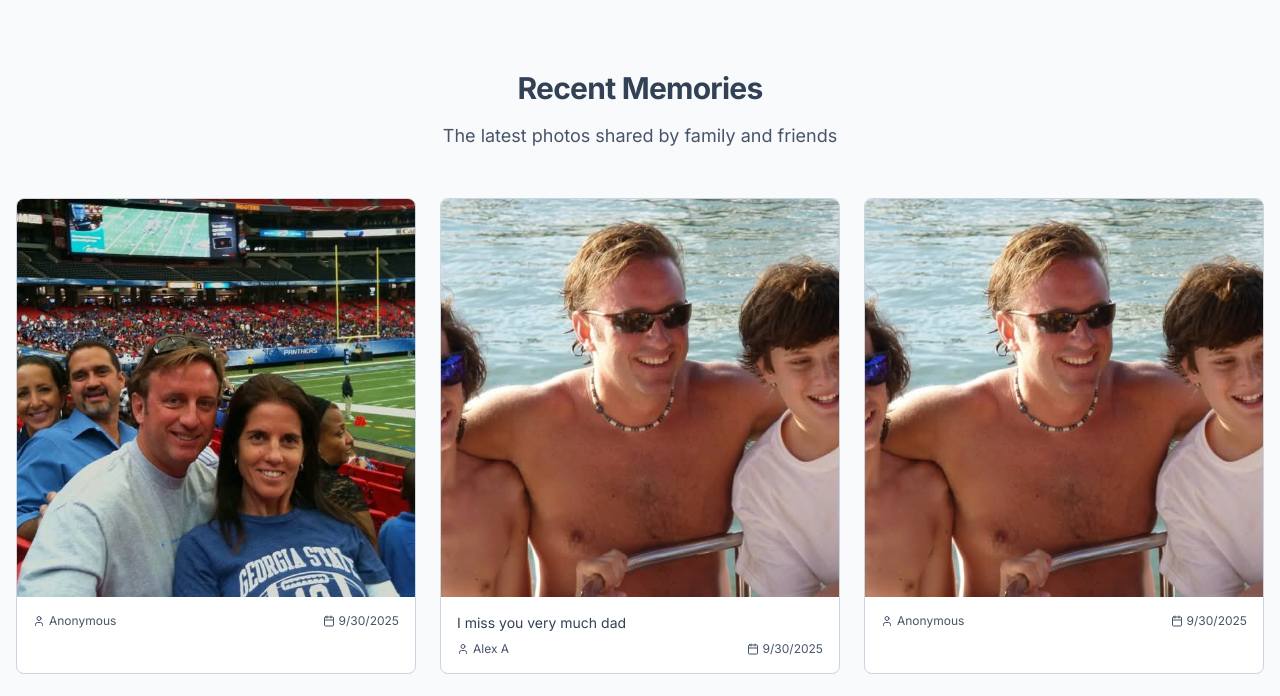
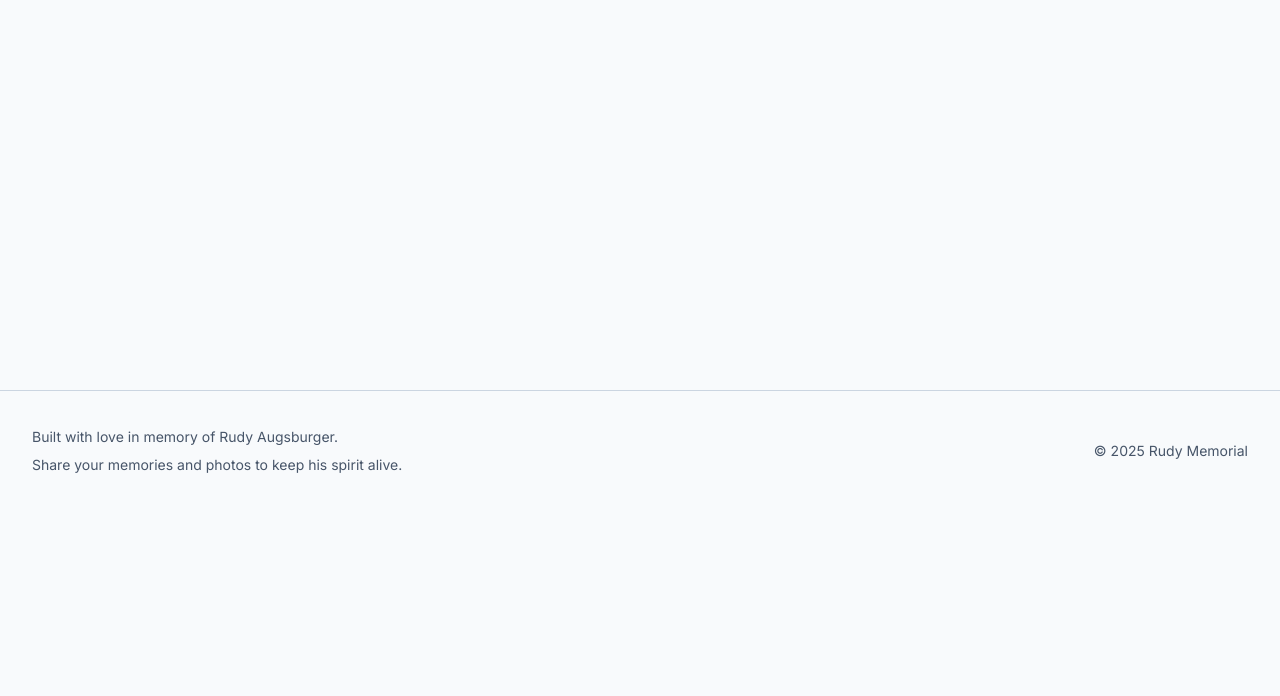
Before and after one commit to mun1ch/rudy-memorial, a Next.js app: page / in a window 1280 px wide. Shown: the part 475-1171 px from the top of the page. After the commit the page ends 986 px from the top, so only its background shows below. Built offline with nearby package versions, Linux system fonts and the light colour scheme; grey boxes are pictures that could not be loaded.

Commit message:
Simplify home page to just hero section with two buttons

```diff
--- a/app/page.tsx
+++ b/app/page.tsx
@@ -2,58 +2,9 @@
 
 import { Button } from "@/components/ui/button";
 import Link from "next/link";
-import { MessageCircle, Camera, Upload, Heart, Eye, Calendar, User } from "lucide-react";
-import Image from "next/image";
-import { useState, useEffect } from "react";
-
-interface Photo {
-  id: string;
-  fileName: string;
-  url: string;
-  caption: string | null;
-  contributorName: string | null;
-  fileSize: number;
-  mimeType: string;
-  uploadedAt: string;
-  approved: boolean;
-}
+import { MessageCircle, Eye } from "lucide-react";
 
 export default function HomePage() {
-  const [photos, setPhotos] = useState<Photo[]>([]);
-  const [loading, setLoading] = useState(true);
-
-  useEffect(() => {
-    // Fetch photos from the API endpoint
-    const fetchPhotos = async () => {
-      try {
-        const res = await fetch('/api/photos');
-        const data = await res.json();
-        // Sort photos chronologically (newest first)
-        const sortedPhotos = data.sort((a: Photo, b: Photo) =>
-          new Date(b.uploadedAt).getTime() - new Date(a.uploadedAt).getTime()
-        );
-        setPhotos(sortedPhotos);
-        setLoading(false);
-      } catch (error) {
-        console.error('Error fetching photos:', error);
-        setLoading(false);
-      }
-    };
-
-    fetchPhotos();
-  }, []);
-
-  if (loading) {
-    return (
-      <div className="min-h-screen bg-background flex items-center justify-center">
-        <div className="text-center">
-          <div className="animate-spin rounded-full h-12 w-12 border-b-2 border-primary mx-auto mb-4"></div>
-          <p className="text-muted-foreground">Loading memories...</p>
-        </div>
-      </div>
-    );
-  }
-
   return (
     <div className="min-h-screen bg-background">
       {/* Hero Section */}
@@ -97,141 +48,6 @@ export default function HomePage() {
           </div>
         </div>
       </div>
-
-      {/* Recent Photos Section */}
-      {photos.length > 0 && (
-        <div className="container mx-auto px-4 py-16">
-          <div className="text-center mb-12">
-            <h2 className="text-3xl font-bold tracking-tight text-foreground mb-4">
-              Recent Memories
-            </h2>
-            <p className="text-lg text-muted-foreground max-w-2xl mx-auto">
-              The latest photos shared by family and friends
-            </p>
-          </div>
-
-          {/* Photo Grid */}
-          <div className="grid grid-cols-1 md:grid-cols-2 lg:grid-cols-3 gap-6 mb-12">
-            {photos.slice(0, 6).map((photo) => (
-              <div key={photo.id} className="group relative overflow-hidden rounded-lg bg-card border border-border/50 hover:border-primary/20 transition-all duration-300 hover:shadow-lg">
-                <div className="aspect-square relative overflow-hidden">
-                  <Image
-                    src={photo.url}
-                    alt={photo.caption || "Memory photo"}
-                    fill
-                    className="object-cover group-hover:scale-105 transition-transform duration-300"
-                    sizes="(max-width: 768px) 100vw, (max-width: 1200px) 50vw, 33vw"
-                  />
-                  <div className="absolute inset-0 bg-black/0 group-hover:bg-black/20 transition-colors duration-300"></div>
-                </div>
-
-                <div className="p-4">
-                  {photo.caption && (
-                    <p className="text-sm text-foreground mb-2 line-clamp-2">
-                      {photo.caption}
-                    </p>
-                  )}
-                  <div className="flex items-center justify-between text-xs text-muted-foreground">
-                    <div className="flex items-center gap-1">
-                      <User className="h-3 w-3" />
-                      <span>{photo.contributorName || "Anonymous"}</span>
-                    </div>
-                    <div className="flex items-center gap-1">
-                      <Calendar className="h-3 w-3" />
-                      <span>{new Date(photo.uploadedAt).toLocaleDateString()}</span>
-                    </div>
-                  </div>
-                </div>
-              </div>
-            ))}
-          </div>
-
-          {/* View All Button */}
-          <div className="text-center">
-            <Link href="/gallery">
-              <Button variant="outline" size="lg">
-                <Camera className="mr-2 h-4 w-4" />
-                View All Photos
-              </Button>
-            </Link>
-          </div>
-        </div>
-      )}
-
-      {/* Features Section */}
-      <div className="bg-muted/30 py-16">
-        <div className="container mx-auto px-4">
-          <div className="text-center mb-12">
-            <h2 className="text-3xl font-bold tracking-tight text-foreground mb-4">
-              How to Participate
-            </h2>
-            <p className="text-lg text-muted-foreground max-w-2xl mx-auto">
-              Share your memories and help preserve Rudy&apos;s legacy
-            </p>
-          </div>
-
-          <div className="grid grid-cols-1 md:grid-cols-3 gap-8">
-            {/* Share Photos */}
-            <div className="text-center">
-              <div className="mx-auto w-16 h-16 bg-primary/10 rounded-full flex items-center justify-center mb-4">
-                <Camera className="h-8 w-8 text-primary" />
-              </div>
-              <h3 className="text-xl font-semibold mb-2">Share Photos</h3>
-              <p className="text-muted-foreground">
-                Upload your favorite photos and memories to help build a comprehensive collection.
-              </p>
-            </div>
-
-            {/* Write Memories */}
-            <div className="text-center">
-              <div className="mx-auto w-16 h-16 bg-primary/10 rounded-full flex items-center justify-center mb-4">
-                <MessageCircle className="h-8 w-8 text-primary" />
-              </div>
-              <h3 className="text-xl font-semibold mb-2">Write Memories</h3>
-              <p className="text-muted-foreground">
-                Share stories, anecdotes, and personal memories to celebrate Rudy&apos;s life.
-              </p>
-            </div>
-
-            {/* View Memorial */}
-            <div className="text-center">
-              <div className="mx-auto w-16 h-16 bg-primary/10 rounded-full flex items-center justify-center mb-4">
-                <Heart className="h-8 w-8 text-primary" />
-              </div>
-              <h3 className="text-xl font-semibold mb-2">Visit Memorial Wall</h3>
-              <p className="text-muted-foreground">
-                Read all the beautiful tributes and memories shared by family and friends.
-              </p>
-            </div>
-          </div>
-        </div>
-      </div>
-
-      {/* Call to Action */}
-      <div className="container mx-auto px-4 py-16">
-        <div className="text-center">
-          <h2 className="text-3xl font-bold tracking-tight text-foreground mb-4">
-            Ready to Share?
-          </h2>
-          <p className="text-lg text-muted-foreground mb-8 max-w-2xl mx-auto">
-            Your memories and photos help keep Rudy&apos;s spirit alive. Every contribution matters.
-          </p>
-          <div className="flex flex-col sm:flex-row gap-4 justify-center">
-            <Link href="/memories">
-              <Button size="lg" className="bg-gradient-to-r from-primary/80 to-primary/60 hover:from-primary/90 hover:to-primary/70">
-                <Upload className="mr-2 h-5 w-5" />
-                Share Your Memory
-              </Button>
-            </Link>
-            <Link href="/memorial-wall">
-              <Button variant="outline" size="lg">
-                <Heart className="mr-2 h-5 w-5" />
-                View Memorial Wall
-              </Button>
-            </Link>
-          </div>
-        </div>
-      </div>
     </div>
   );
 }
```
Also changed, not shown: 1 other file (tests, documents, lock files or other folders).
